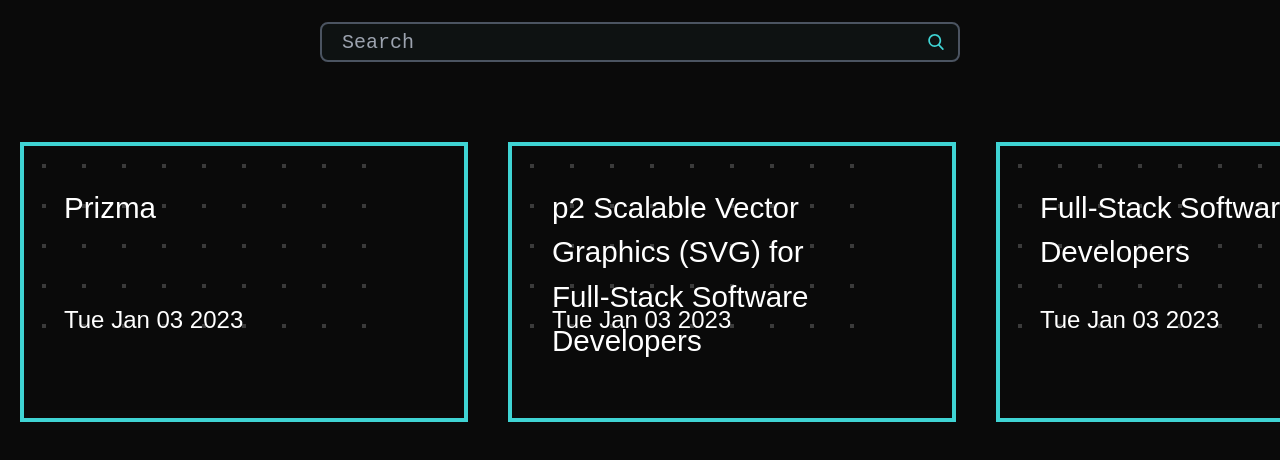
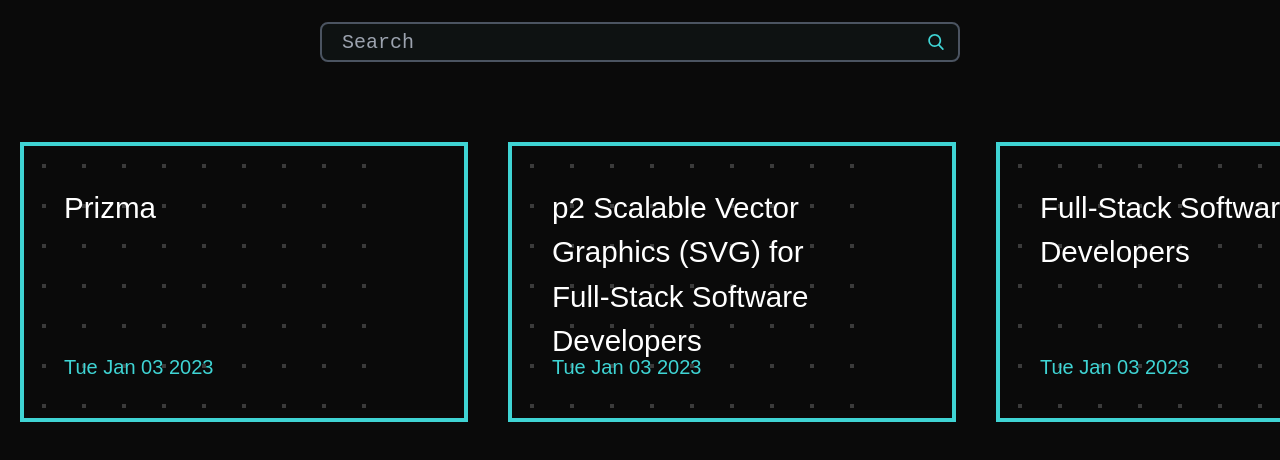
Before and after one commit to SubratKumarGupta/subratgupta-portfolio, an Astro site: page /blog in a window 1280 px wide. Shown: the part 126-586 px from the top of the page. Built offline with nearby package versions, Linux system fonts and the light colour scheme; Astro itself is replaced by a stand-in of ours; some packages are replaced by stand-ins of ours.

Commit message:
some css fixs

```diff
--- a/src/components/blog/indexPage/search.css
+++ b/src/components/blog/indexPage/search.css
@@ -89,9 +89,10 @@
   );
   background-position: 0% 0%;
   background-size: 5vmin 5vmin;
-  height: calc(100% - 10vmin);
+  /* height: calc(100% - 10vmin); */
   padding: 5vmin;
   position: relative;
+  height: 100%;
   transition: background-position 350ms ease;
   width: calc(100% - 10vmin);
   z-index: 2;
@@ -107,11 +108,16 @@
 
 .card-title {
   font-size: 3.7vmin;
+  max-height: 80%;
 }
 
 .card-subtitle {
-  font-size: 3vmin;
+  font-size: 2.5vmin;
   margin-top: 2vmin;
+  color: #3fd4d4;
+  position: absolute;
+  margin-bottom: 10%;
+  bottom: 0;
 }
 
 .card-subtitle-word {
--- a/src/components/blog/indexPage/search.tsx
+++ b/src/components/blog/indexPage/search.tsx
@@ -1,5 +1,6 @@
 import type { CollectionEntry } from "astro:content";
-import React, { useState } from "react";
+import { useState } from "react";
+
 import "./search.css";
 
 type SearchBarProps = {
@@ -49,18 +50,17 @@
         </div>
         <div className="resultwrapper w-full mt-20 pb-10 weki overflow-x-scroll flex flex-row">
           {filterBlogPosts.length ? (
-            filterBlogPosts.map((post) => {
+            filterBlogPosts.map((post, i) => {
               filterBlogPosts;
               return (
-                <>
                 <a
-                    key={post.id}
+                  key={i}
                   className="mx-5"
                   href={`/blog/${post.slug}`}
                   target="_blank"
                 >
                   <div className="card">
-                      <div className="card-content h-full relative ">
+                    <div className="card-content h-full relative">
                       <h3 className="card-title max-h-[80%]">
                         {post.data.title}
                       </h3>
@@ -70,7 +70,6 @@
                     </div>
                   </div>
                 </a>
-                </>
               );
             })
           ) : (
```
Lines whose indentation alone changed are shown as unchanged.
